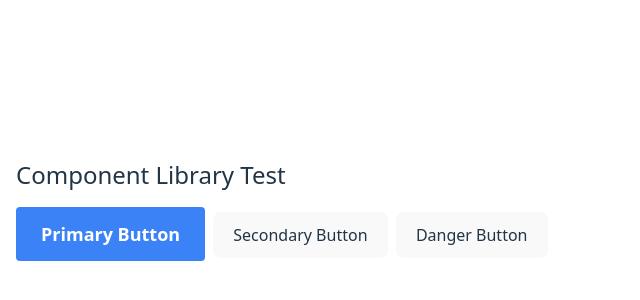
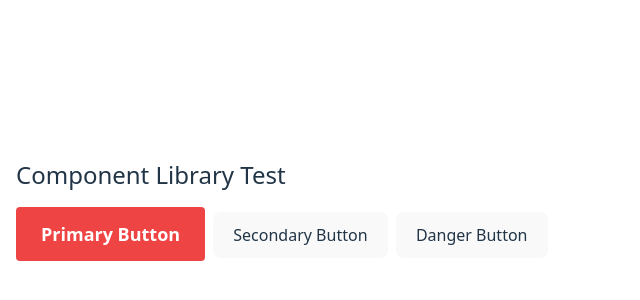
Before and after one commit to JoelAundu/mrjuice, a React (Vite) app: page / in a window 1280 px wide. Shown: the part 190-490 px from the top of the page, without its empty margins (0-640 px from the left). Built offline with nearby package versions, Linux system fonts and the light colour scheme.

Commit message:
testing button

```diff
--- a/src/components/Button.jsx
+++ b/src/components/Button.jsx
@@ -4,12 +4,12 @@ import React from 'react';
 export const Button = ({ variant = 'primary', size = 'md', children, ...props }) => {
   const baseStyles = 'font-semibold rounded focus:outline-none';
   const variantStyles = {
-    primary: 'bg-blue-500 text-white hover:bg-blue-600',
+    primary: 'bg-red-500 text-white hover:bg-green-600',
     secondary: 'bg-gray-200 text-gray-800 hover:bg-gray-300',
     danger: 'bg-red-500 text-white hover:bg-red-600',
   };
   const sizeStyles = {
-    sm: 'px-2 py-1 text-sm',
+    sm: 'px-2 py-1 text-2xl',
     md: 'px-4 py-2',
     lg: 'px-6 py-3 text-lg',
   };
```
